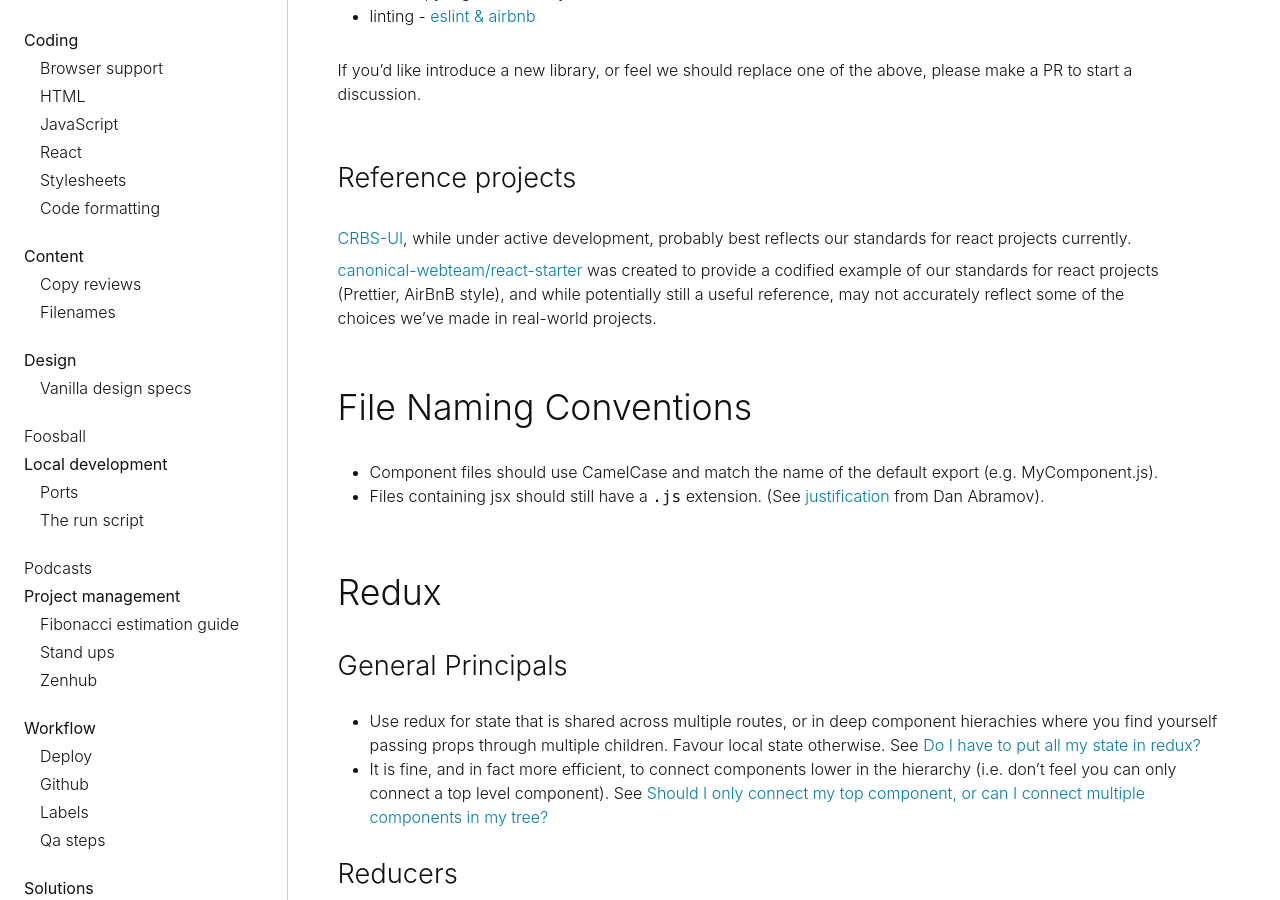
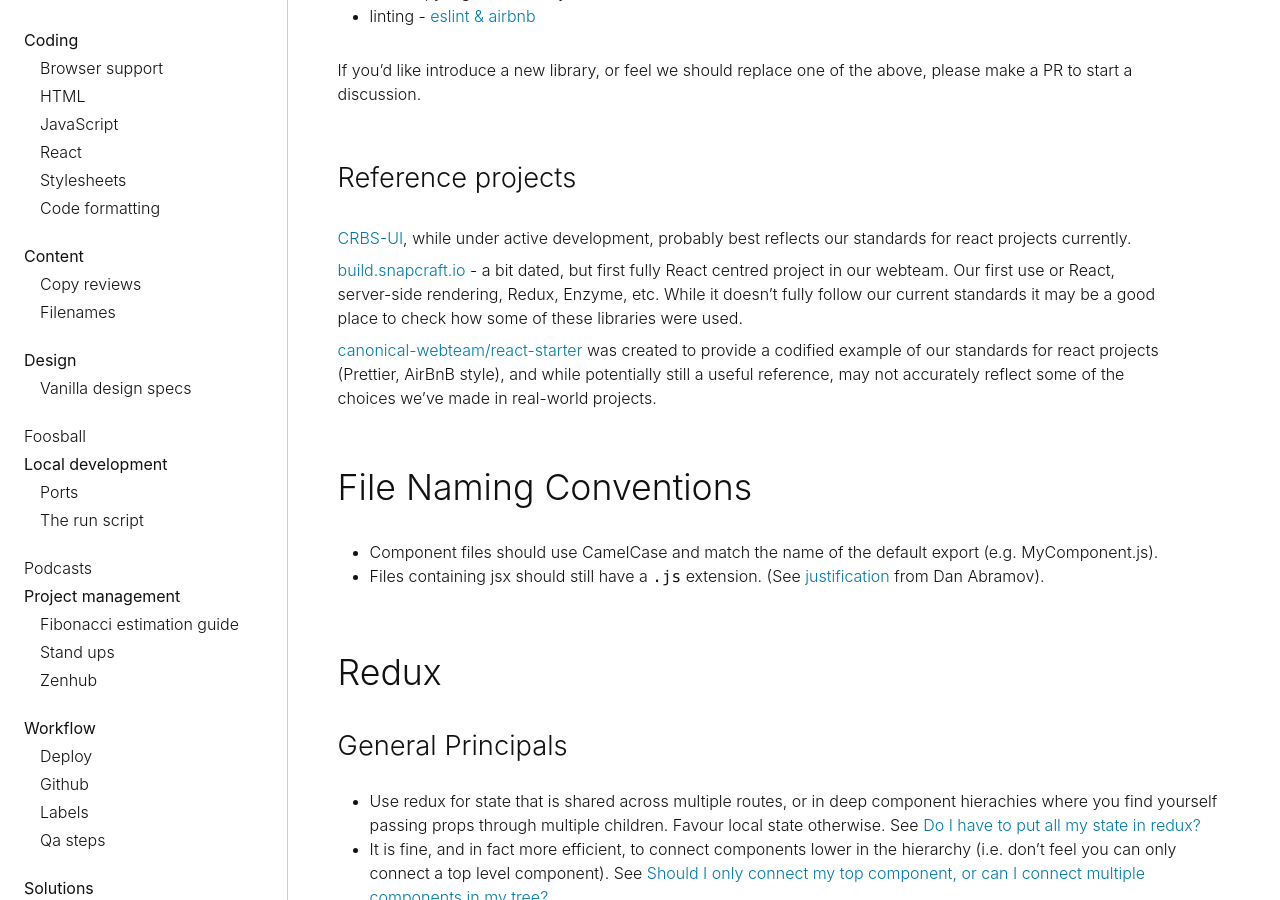
Before and after one commit to canonical-web-and-design/practices, a Jekyll site: the page built from coding/react.md, in a window 1280 px wide and 900 px high, scrolled down 620 px. Built offline with Jekyll 4.4.1, drawn with Linux system fonts in a browser that asks for light colours; some web fonts are replaced; our own code applies the rules of GitHub Pages for plain Markdown files.

Commit message:
Update coding/react.md
Co-Authored-By: squidsoup <kit.randel@canonical.com>

```diff
--- a/coding/react.md
+++ b/coding/react.md
@@ -20,6 +20,8 @@ If you'd like introduce a new library, or feel we should replace one of the abov
 
 ### Reference projects
 [CRBS-UI](https://git.launchpad.net/~crbs/crbs/+git/crbs-ui/tree/), while under active development, probably best reflects our standards for react projects currently.
+
+[build.snapcraft.io](https://github.com/canonical-websites/build.snapcraft.io) - a bit dated, but first fully React centred project in our webteam. Our first use or React, server-side rendering, Redux, Enzyme, etc. While it doesn't fully follow our current standards it may be a good place to check how some of these libraries were used.
 
 [canonical-webteam/react-starter](https://github.com/canonical-webteam/react-starter) was created to provide a codified
 example of our standards for react projects (Prettier, AirBnB style), and while potentially still a useful reference, may not accurately reflect some of the choices we've made in real-world projects.
```
